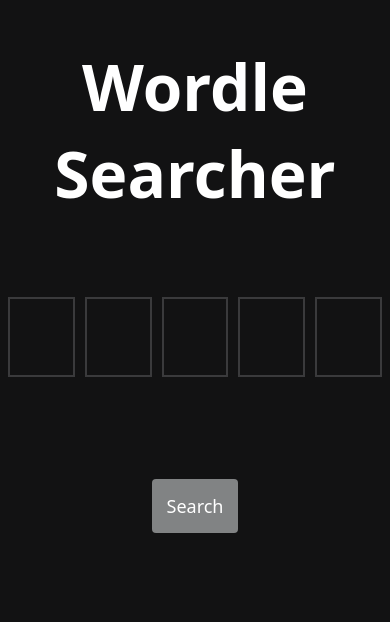
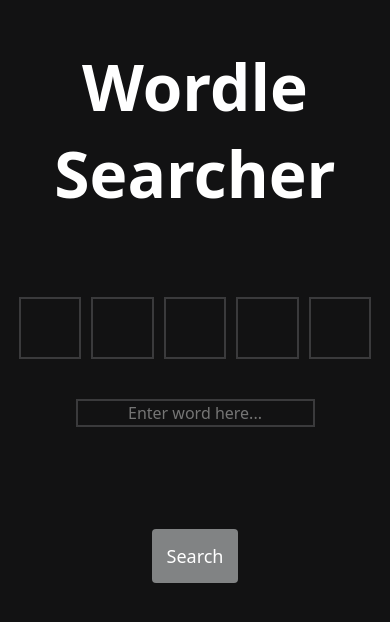
Before and after one commit to nickslick03/wordle-searcher, a plain HTML site: page index.html in a window 390 px wide. Drawn offline with nearby package versions, Linux system fonts and the light colour scheme; no server answers.

Commit message:
added mobile support

```diff
--- a/index.css
+++ b/index.css
@@ -27,17 +27,43 @@
 
     & {
         user-select: none;
+        display: flex;
+        flex-direction: column;
+        align-items: center;
+        gap: 40px;
     }
 
-    .wordle-search {
+    .wordle-search-display {
         display: flex;
         justify-content: center;
         gap: 10px;
     }
 
-    .wordle-search > div {
-        width: calc(var(--letter-width));
-        height: calc(var(--letter-width));
+    input {
+        display: none;
+    }
+
+    @media (max-width: 500px) {
+        input {
+            display: block;
+            font-size: 1rem;
+            text-align: center;
+            background-color: rgba(0,0,0,0);
+            border: var(--letter-border-width) solid var(--letter-border);
+            color: white;
+        }
+
+        input:focus {
+            outline: none;
+            border-color: var(--button);
+        }
+    }
+
+    .wordle-search-display > div {
+        width: 16vw;
+        height: 16vw;
+        max-width: calc(var(--letter-width));
+        max-height: calc(var(--letter-width));
         border: none;
         box-sizing: border-box;
         background-color: var(--absent);
@@ -47,30 +73,26 @@
         font-size: 1.5rem;
     }
 
-    .wordle-search > div:empty {
-        width: var(--letter-width);
-        height: var(--letter-width);
-        border: var(--letter-border-width) var(--letter-border) solid;
+    .wordle-search-display > div:empty {
+        border: var(--letter-border-width) solid var(--letter-border);
         background-color: var(--absent);
         background-color: rgba(0,0,0,0);
     }
 
-    .wordle-search > div.present {
+    .wordle-search-display > div.present {
         background-color: var(--present);
     }
 
-    .wordle-search > div.correct {
+    .wordle-search-display > div.correct {
         background-color: var(--correct);
     }
 
     .error {
         color: maroon;
-        margin-top: 40px;
         visibility: hidden;
     }
 
     button {
-        margin-top: 40px;
         background-color: var(--button);
         border: none;
         border-radius: 4px;
@@ -83,7 +105,7 @@
 
 #results {
     & {
-        /* visibility: hidden; */
+        visibility: hidden;
         margin-top: 40px;
         display: flex;
         flex-direction: column;
--- a/index.html
+++ b/index.html
@@ -10,13 +10,14 @@
     <h1>Wordle Searcher</h1>
     <main>
         <form id="search">
-            <div class="wordle-search">
+            <div class="wordle-search-display">
                 <div></div>
                 <div></div>
                 <div></div>
                 <div></div>
                 <div></div>
             </div>
+            <input type="text" id="wordle-search" placeholder="Enter word here..."  maxlength="5">
             <div class="error">Please type in 5 letters.</div>
             <button type="submit">Search</button>
         </form>
--- a/index.js
+++ b/index.js
@@ -4,32 +4,41 @@
 const search_colors = [];
 const color_map = ['absent', 'present', 'correct'];
 
+$('#wordle-search').on('keydown', function (e) {
+    if (!/[A-z]/.test(e.originalEvent.key)) {
+        e.preventDefault();
+    }
+});
 
-$(document).on('keydown', function (e) {
+$(document).on('keyup', function (e) {
     const key = e.originalEvent.key;
 
+    if (key === 'Enter') {
+        $('#search button[type="submit"]')[0].click();
+        return;
+    }
     if (key === 'Backspace' && search_letters.length === 0) return;
     else if (key !== 'Backspace' && search_letters.length === 5) return;
-    else if (key.length > 1 && key !== 'Backspace' || !/[a-z]/.test(key)) return;
+    else if (key.length > 1 && key !== 'Backspace' || !/[A-z]/.test(key)) return;
 
     // $('#search .error')[0].style.visibility = 'hidden';
 
     if (key === 'Backspace') {
-        $('.wordle-search > div')[search_letters.length - 1].textContent = '';
+        $('.wordle-search-display > div')[search_letters.length - 1].textContent = '';
         search_letters.pop();
         search_colors.pop();
-        $('.wordle-search > div')[search_letters.length].className = '';
+        $('.wordle-search-display > div')[search_letters.length].className = '';
     } else {
-        $('.wordle-search > div')[search_letters.length].textContent = key.toUpperCase();
+        $('.wordle-search-display > div')[search_letters.length].textContent = key.toUpperCase();
         search_letters.push(key.toUpperCase());
         search_colors.push(0);
     }
 });
 
-$('.wordle-search > div').on('click', function () {
+$('.wordle-search-display > div').on('click', function () {
     if (this.textContent === '') return;
 
-    const index = $(this).index('.wordle-search > div');
+    const index = $(this).index('.wordle-search-display > div');
     const color_index = (Math.max(color_map.indexOf(this.className), 0) + 1) % 3;
     this.className = color_map[color_index];
     search_colors[index] = color_index;
```
